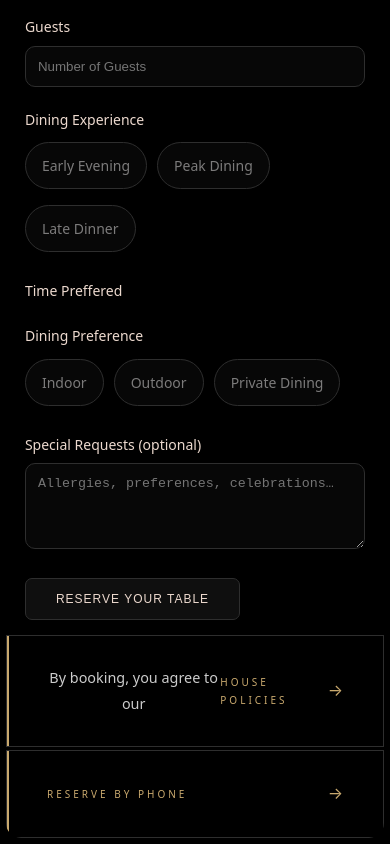
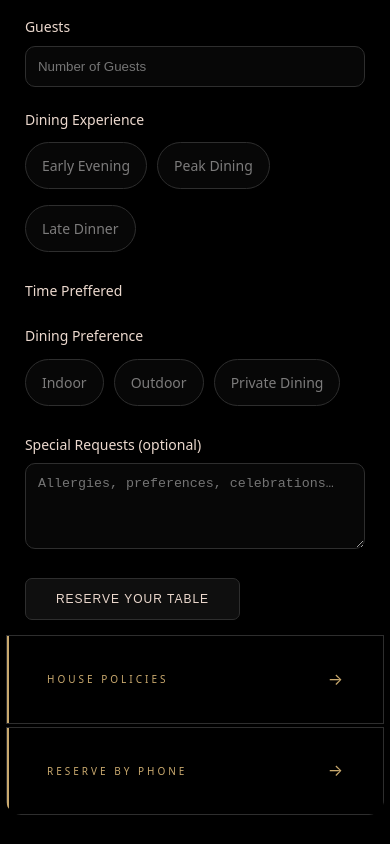
Before and after one commit to vanshika0070/portfolio, a React (Create React App) app: page /reservation in a window 390 px wide. Shown: the part 976-1820 px from the top of the page. After the commit the page ends 1797 px from the top, so only its background shows below. Built offline with nearby package versions, Linux system fonts and the light colour scheme.

Commit message:
Describe the changes

```diff
--- a/src/Reservation.css
+++ b/src/Reservation.css
@@ -234,4 +234,9 @@
   transform: none;
 }
 
+
+.policy-note{
+display: none;
 }
+
+}
--- a/src/Reservation.js
+++ b/src/Reservation.js
@@ -427,7 +427,7 @@ setStatusMessage("We look forward to welcoming you soon.");
 
         <div className="link-row">
           <a className="link-cell" href="/policies">
-            <p className="policy-note d-none d-lg-block">
+            <p className="policy-note">
               By booking, you agree to our
             </p>
 
```
